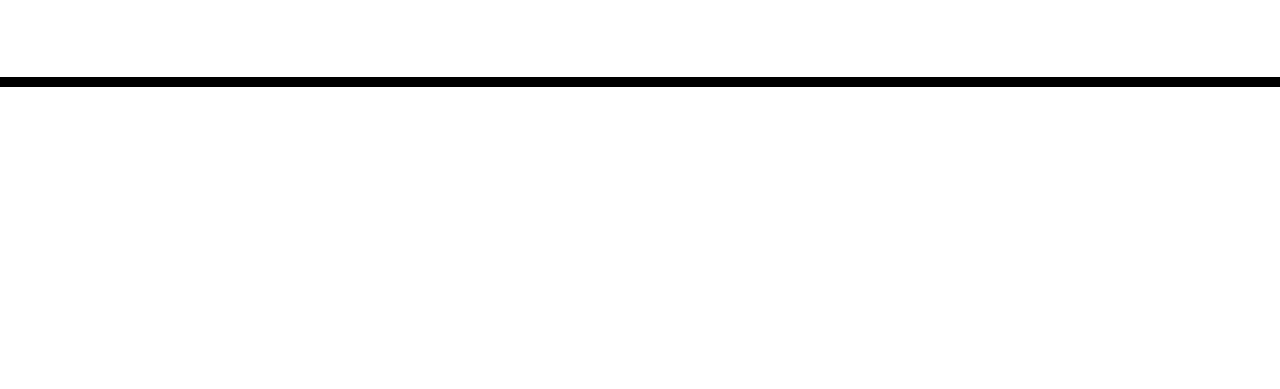
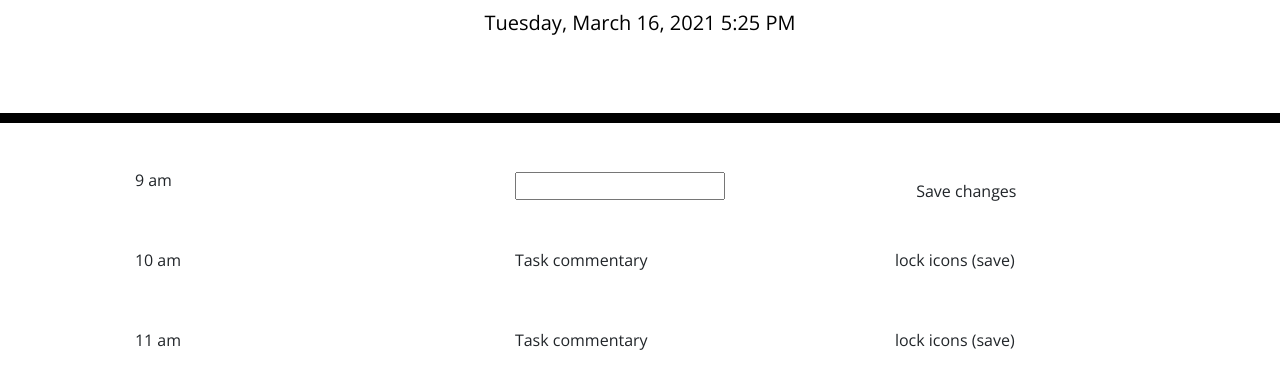
Before and after one commit to Chrispruiz/Scheduler, a plain HTML site: page Develop/index.html in a window 1280 px wide. Shown: the part 181-570 px from the top of the page. Drawn offline with nearby package versions, Linux system fonts and the light colour scheme.

Commit message:
added current time and rows

```diff
--- a/Develop/index.html
+++ b/Develop/index.html
@@ -28,11 +28,45 @@
       <p class="lead">A simple calendar app for scheduling your work day</p>
       <p id="currentDay" class="lead"></p>
     </header>
-    <div class="container">
       <!-- Timeblocks go here -->
-    </div>
+      <div class="container">
+        <div class="row">
+          <div class="col-sm">
+            9 am
+          </div>
+          <div class="col-lg">
+            <input type="text">
+          </div>
+          <div class="col-sm">
+              <button type="button" class="btn btn-save">Save changes</button>
+          </div>
+        </div>
+        <div class="row">
+          <div class="col-sm">
+            10 am
+          </div>
+          <div class="col-lg">
+            Task commentary
+          </div>
+          <div class="col-sm">
+            lock icons (save)
+          </div>
+        </div>
+        <div class="row">
+          <div class="col-sm">
+            11 am
+          </div>
+          <div class="col-lg">
+            Task commentary
+          </div>
+          <div class="col-sm">
+            lock icons (save)
+          </div>
+        </div>
+      </div>
 
     <script src="https://code.jquery.com/jquery-3.4.1.min.js"></script>
     <script src="https://cdnjs.cloudflare.com/ajax/libs/moment.js/2.24.0/moment.min.js"></script>
+    <script src="script.js"></script>
   </body>
 </html>
--- /dev/null
+++ b/Develop/script.js
@@ -0,0 +1,58 @@
+var tasks = {};
+
+
+//const moment = require('moment');
+var Now = moment().format('LLLL');
+var display = document.getElementById('currentDay');
+display.innerHTML = Now
+
+
+
+/* var createTask = function(taskText, taskDate, taskList) {
+    // create elements that make up a task item
+    var taskLi = $("<li>").addClass("list-group-item");
+    var taskSpan = $("<span>")
+      .addClass("badge badge-primary badge-pill")
+      .text(taskDate);
+    var taskP = $("<p>")
+      .addClass("m-1")
+      .text(taskText);
+
+    // append span and p element to parent li
+    taskLi.append(taskSpan, taskP);
+
+    // check due date
+    auditTask(taskLi);
+
+    // append to ul list on the page
+    $("#list-" + taskList).append(taskLi);
+  };
+
+var saveTasks = function() {
+    localStorage.setItem("tasks", JSON.stringify(tasks));
+  };
+
+
+  // save button in modal was clicked
+$("#task-form-modal .btn-save").click(function() {
+    // get form values
+    var taskText = $("#modalTaskDescription").val();
+    var taskDate = $("#modalDueDate").val();
+
+    if (taskText && taskDate) {
+      createTask(taskText, taskDate, "toDo");
+
+      // close modal
+      $("#task-form-modal").modal("hide");
+
+      // save in tasks array
+      tasks.toDo.push({
+        text: taskText,
+        date: taskDate
+      });
+
+      saveTasks();
+    }
+  });
+
+$('.myClass').timepicker({defaultTime: 'value'}); */
```
Also changed, not shown: Develop/java.js (added, +50 -0 lines), 2 other files.
